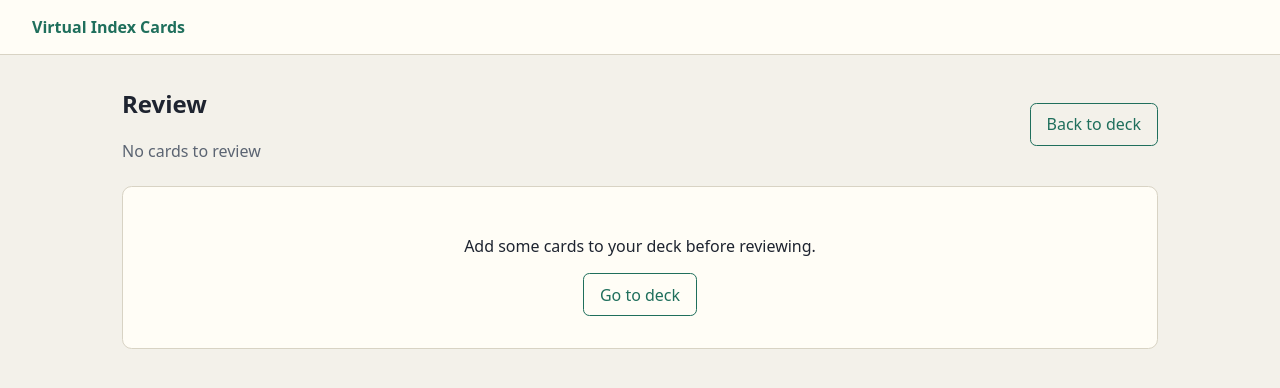
After one commit to DarioTek/virtual-index-card, a FastAPI app: template src/virtual_index_card/templates/review.html in a window 1280 px wide. The commit adds this page. Shown: the top 388 px of the page. Run offline with FastAPI, Linux system fonts and the light colour scheme; the template is opened without the code that fills it, so the values that code supplies are empty.

Commit message:
Add single-card Review mode
Co-authored-by: arena-agent <297053741+arena-agent@users.noreply.github.com>

```diff
--- a/src/virtual_index_card/app.py
+++ b/src/virtual_index_card/app.py
@@ -207,6 +207,32 @@ def create_app(settings: Settings | None = None) -> FastAPI:
             },
         )
 
+    @app.get("/review", response_class=HTMLResponse, tags=["ui"])
+    def review_page(
+        request: Request,
+        connection: Annotated[Connection, Depends(get_connection)],
+        index: int = 0,
+    ) -> Response:
+        user = current_user(request, connection)
+        if user is None:
+            return RedirectResponse("/login", status_code=303)
+        cards = repo.list_cards(connection, int(user["id"]))
+        total = len(cards)
+        position = index % total if total else 0
+        return templates.TemplateResponse(
+            request,
+            "review.html",
+            {
+                "user": user,
+                "card": cards[position] if cards else None,
+                "position": position,
+                "total": total,
+                "prev_index": (position - 1) % total if total else 0,
+                "next_index": (position + 1) % total if total else 0,
+                "csrf_token": request.cookies.get(CSRF_COOKIE, ""),
+            },
+        )
+
     # --- Card API -----------------------------------------------------------
 
     @app.post("/api/cards", status_code=status.HTTP_201_CREATED, tags=["cards"])
--- a/src/virtual_index_card/static/app.js
+++ b/src/virtual_index_card/static/app.js
@@ -94,3 +94,13 @@ document.addEventListener('click', (event) => {
     reloadAfter(apiRequest(`/api/cards/${card.dataset.cardId}`, { method: 'DELETE' }));
   }
 });
+
+const reviewNext = document.getElementById('review-next');
+const reviewPrev = document.getElementById('review-prev');
+if (reviewNext || reviewPrev) {
+  document.addEventListener('keydown', (event) => {
+    if (event.target.matches('input, textarea')) return;
+    if (event.key === 'ArrowRight' && reviewNext) reviewNext.click();
+    if (event.key === 'ArrowLeft' && reviewPrev) reviewPrev.click();
+  });
+}
--- a/src/virtual_index_card/static/styles.css
+++ b/src/virtual_index_card/static/styles.css
@@ -149,6 +149,58 @@ textarea, input {
 .edit-form { margin-top: 0.75rem; }
 .empty { color: var(--muted); }
 
+.header-right, .main-nav, .account, .deck-actions, .review-header, .review-nav {
+  display: flex;
+  align-items: center;
+  gap: 0.75rem;
+}
+
+.main-nav a {
+  color: var(--accent);
+  text-decoration: none;
+  font-weight: 600;
+}
+
+.main-nav a:hover { text-decoration: underline; }
+
+.link-button {
+  display: inline-block;
+  padding: 0.6rem 1rem;
+  border: 1px solid var(--accent);
+  border-radius: 0.4rem;
+  color: var(--accent);
+  background: transparent;
+  text-decoration: none;
+  font: inherit;
+  cursor: pointer;
+}
+
+.link-button:hover { background: rgb(31 111 92 / 8%); }
+
+.review-header { justify-content: space-between; margin-bottom: 1.5rem; }
+
+.review-stage { text-align: center; }
+
+.review-card {
+  max-width: 560px;
+  margin: 0 auto;
+  padding: 1rem;
+}
+
+.review-card .flip-button { height: 340px; }
+.review-card .card-face { font-size: 1.25rem; }
+
+.flip-hint, .review-tip { color: var(--muted); }
+.review-nav { justify-content: center; margin-top: 1rem; }
+
+.empty-review {
+  background: var(--paper);
+  border: 1px solid var(--line);
+  border-radius: 0.6rem;
+  padding: 2rem;
+  text-align: center;
+}
+
 @media (prefers-reduced-motion: reduce) {
   .card-inner { transition: none; }
 }
--- a/src/virtual_index_card/templates/base.html
+++ b/src/virtual_index_card/templates/base.html
@@ -11,12 +11,18 @@
   <header class="site-header">
     <a class="brand" href="/">Virtual Index Cards</a>
     {% if user %}
+    <div class="header-right">
+      <nav class="main-nav" aria-label="Main navigation">
+        <a href="/">Deck</a>
+        <a href="/review">Review</a>
+      </nav>
       <div class="account">
         <span class="username">{{ user['username'] }}</span>
         <form class="logout-form" method="post" action="/logout">
           <input type="hidden" name="csrf_token" value="{{ csrf_token|default('', true) }}">
           <button type="submit">Log out</button>
         </form>
+      </div>
     </div>
     {% endif %}
   </header>
--- a/src/virtual_index_card/templates/deck.html
+++ b/src/virtual_index_card/templates/deck.html
@@ -6,7 +6,10 @@
     <h1>My deck</h1>
     <p class="card-count">{{ cards|length }} card{% if cards|length != 1 %}s{% endif %}</p>
   </div>
-  <button type="button" id="shuffle-btn" class="secondary">Shuffle deck</button>
+  <div class="deck-actions">
+    <a class="secondary link-button" href="/review">Review mode</a>
+    <button type="button" id="shuffle-btn" class="secondary">Shuffle deck</button>
+  </div>
 </section>
 
 <section class="editor" aria-labelledby="new-card-heading">
--- /dev/null
+++ b/src/virtual_index_card/templates/review.html
@@ -0,0 +1,43 @@
+{% extends "base.html" %}
+{% block title %}Review · Virtual Index Cards{% endblock %}
+{% block content %}
+<section class="review-header">
+  <div>
+    <h1>Review</h1>
+    {% if card %}
+    <p class="card-count">Card {{ position + 1 }} of {{ total }}</p>
+    {% else %}
+    <p class="card-count">No cards to review</p>
+    {% endif %}
+  </div>
+  <a class="secondary link-button" href="/">Back to deck</a>
+</section>
+
+{% if card %}
+<section class="review-stage">
+  <article class="card review-card" data-card-id="{{ card.id }}">
+    <button type="button" class="flip-button" aria-pressed="false"
+            aria-label="Flip card to see the back">
+      <span class="card-inner">
+        <span class="card-face card-front">{{ card.front }}</span>
+        <span class="card-face card-back">{{ card.back }}</span>
+      </span>
+    </button>
+    <p class="flip-hint">Tap the card to flip it.</p>
+  </article>
+  <nav class="review-nav" aria-label="Review navigation">
+    <a id="review-prev" class="secondary link-button" href="/review?index={{ prev_index }}" rel="prev">← Previous</a>
+    <a id="review-next" class="secondary link-button" href="/review?index={{ next_index }}" rel="next">Next →</a>
+  </nav>
+  <p class="review-tip">Tip: use the left and right arrow keys to move between cards.</p>
+</section>
+{% else %}
+<section class="empty-review">
+  <p>Add some cards to your deck before reviewing.</p>
+  <a class="link-button" href="/">Go to deck</a>
+</section>
+{% endif %}
+{% endblock %}
+{% block scripts %}
+<script src="{{ url_for('static', path='/app.js') }}" defer></script>
+{% endblock %}
```
Also changed, not shown: PLAN.md (+25 -8 lines), docs/architecture.md (+3 -1 lines), docs/backlog-archive.md (+23 -0 lines), tests/test_app.py (+62 -0 lines), README.md. Lines whose indentation alone changed are shown as unchanged.
